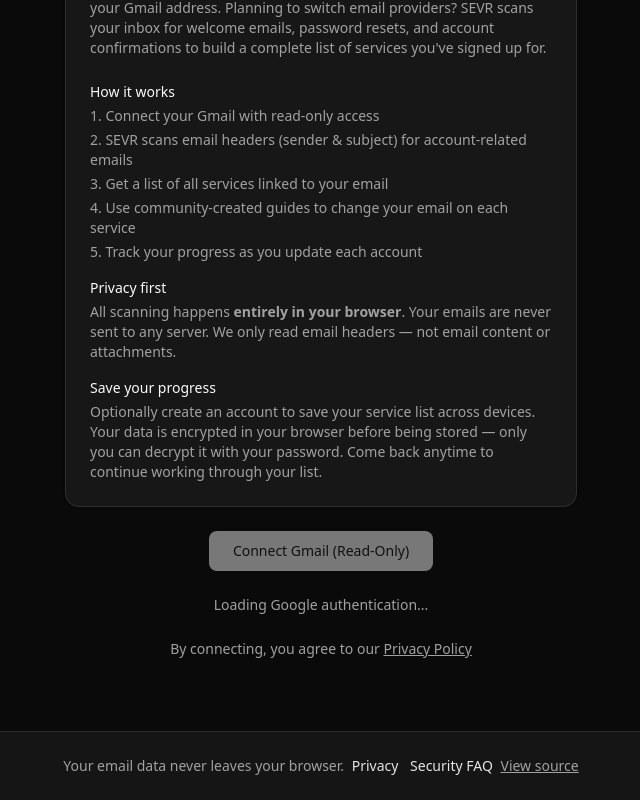
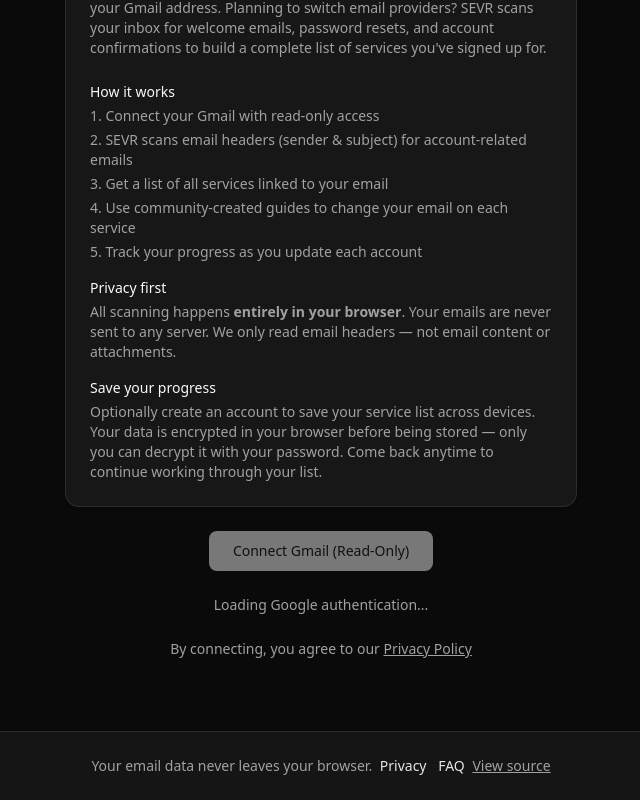
Before and after one commit to sevr-me/sevr, a React (Vite) app: page / in a window 1280 px wide. Shown: the part 244-1044 px from the top of the page, without its empty margins (319-959 px from the left). Built offline with nearby package versions, Linux system fonts and the light colour scheme; no server answers.

Commit message:
Now with hypocrisy

```diff
--- a/src/components/faq/FaqModal.jsx
+++ b/src/components/faq/FaqModal.jsx
@@ -54,6 +54,10 @@
     question: 'Is this open source?',
     answer: `Yes. You can audit the code, run your own instance, or contribute improvements. The encryption happens entirely in your browser using the Web Crypto API.`,
   },
+  {
+    question: 'Isn\'t hypocritical to use Cloudflare and GitHub for this?',
+    answer: 'Is it hypocritical to use US tools to build an escape-from-US-tools tool? Yes. Did I consider EU alternatives before giving up and using Cloudflare anyway? Also yes. The good news: your actual end-to-end encrypted data lives on German servers, and you end up with a EU email. I\'m just the hypocrite in the middle.',
+  }
 ]
 
 export function FaqModal({ open, onOpenChange }) {
@@ -61,7 +65,7 @@
     <Dialog open={open} onOpenChange={onOpenChange}>
       <DialogContent className="sm:max-w-2xl max-h-[80vh]">
         <DialogHeader>
-          <DialogTitle>Security FAQ</DialogTitle>
+          <DialogTitle>FAQ</DialogTitle>
         </DialogHeader>
 
         <ScrollArea className="h-[60vh] pr-4">
--- a/src/components/layout/Footer.jsx
+++ b/src/components/layout/Footer.jsx
@@ -13,7 +13,7 @@
           </Button>
           {' '}
           <Button variant="link" className="px-1 h-auto" onClick={onShowFaq}>
-            Security FAQ
+            FAQ
           </Button>
           {' '}
           <a
```
